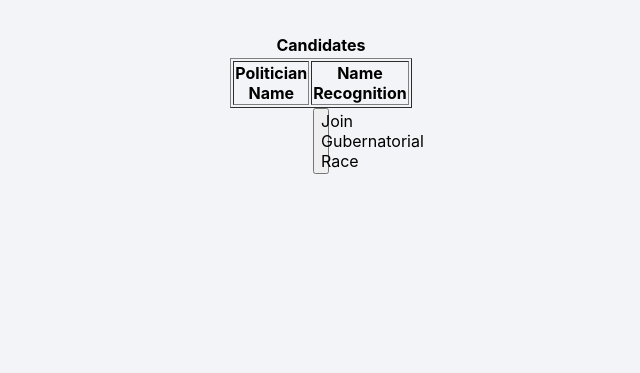
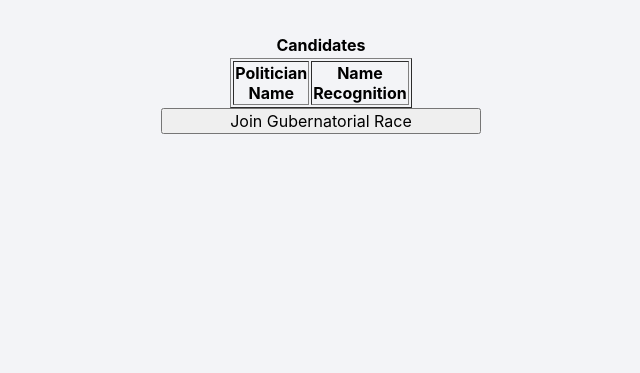
Before and after one commit to Egg3901/polgame1, a PHP site: page /state.php?state= in a window 1280 px wide. Shown: the part 600-973 px from the top of the page, without its empty margins (479-1119 px from the left). Run offline with PHP 8.4, Linux system fonts and the light colour scheme; the visitor is signed in with stand-in values (Sample User, id 1); data that the repository does not hold is empty.

Commit message:
Update state.php

```diff
--- a/state.php
+++ b/state.php
@@ -192,8 +192,8 @@ echo "
 
         </table>
         <div style='text-align: center;'>
-                <form  action='adminscripts/joingovrace.php' class='race' style='margin: auto; width: 10%'>
-                        <button type='submit' value='Join Race' style='margin: auto; width: 10%'> Join Gubernatorial Race</button>
+                <form  action='adminscripts/joingovrace.php' class='race' style='margin: auto; width: 100%'>
+                        <button type='submit' value='Join Race' style='margin: auto; width: 100%'> Join Gubernatorial Race</button>
                 </form>
         </div>
      </div>
```
